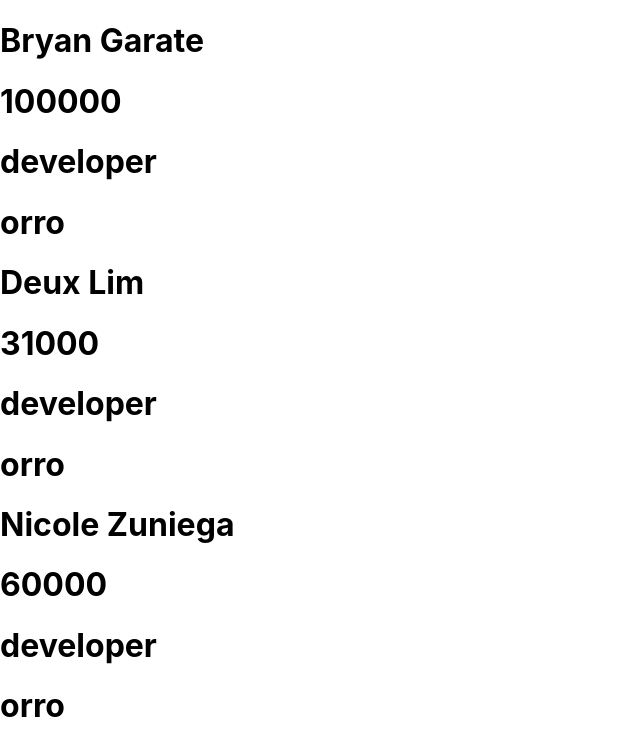
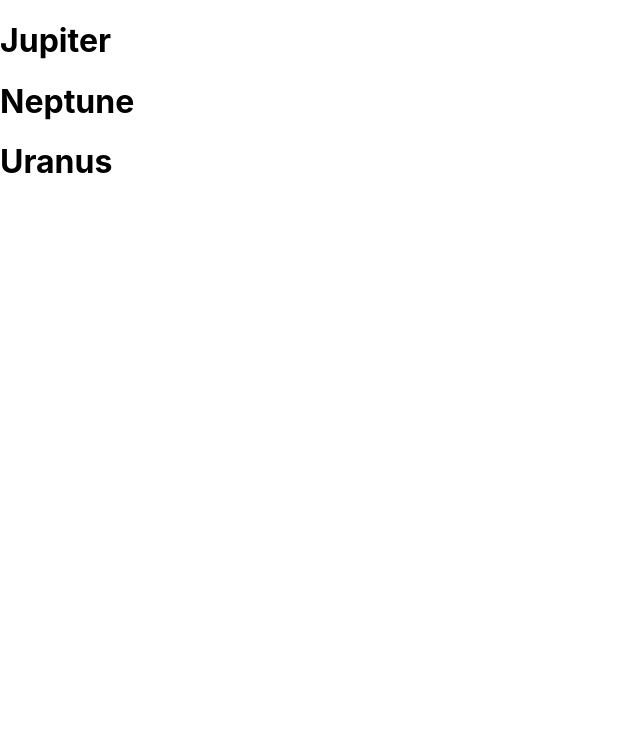
Before and after one commit to ddaniellim/react-training, a React (Create React App) app: page / in a window 1280 px wide. Shown: the top 756 px of the page, without its empty margins (0-640 px from the left). Built offline with nearby package versions, Linux system fonts and the light colour scheme.

Commit message:
second test

```diff
--- a/src/App.js
+++ b/src/App.js
@@ -2,11 +2,22 @@ import "./App.css";
 import Test from "./test";
 
 function App() {
+  const planets = [
+    { name: "Mars", isGasPlanet: false },
+    { name: "Earth", isGasPlanet: false },
+    { name: "Jupiter", isGasPlanet: true },
+    { name: "Venus", isGasPlanet: false },
+    { name: "Neptune", isGasPlanet: true },
+    { name: "Uranus", isGasPlanet: true }
+  ];
   return (
+
     <div className="App">
-      <Test name="Bryan Garate" salary={100000} position="developer" company="orro"/>
-      <Test name="Deux Lim" salary={31000} position="developer" company="orro"/>
-      <Test name="Nicole Zuniega" salary={60000} position="developer" company="orro"/>
+      {
+        planets.map((planet, key) => {
+          return planet.isGasPlanet && <Test key={key} name={planet.name}/>
+        })
+      }
     </div>
   );
 }
--- a/src/test.js
+++ b/src/test.js
@@ -2,9 +2,6 @@ const Test = (props) => {
     return(
         <>
             <h1>{props.name}</h1>
-            <h1>{props.salary}</h1>
-            <h1>{props.position}</h1>
-            <h1>{props.company}</h1>
         </>
     )
 }
```
